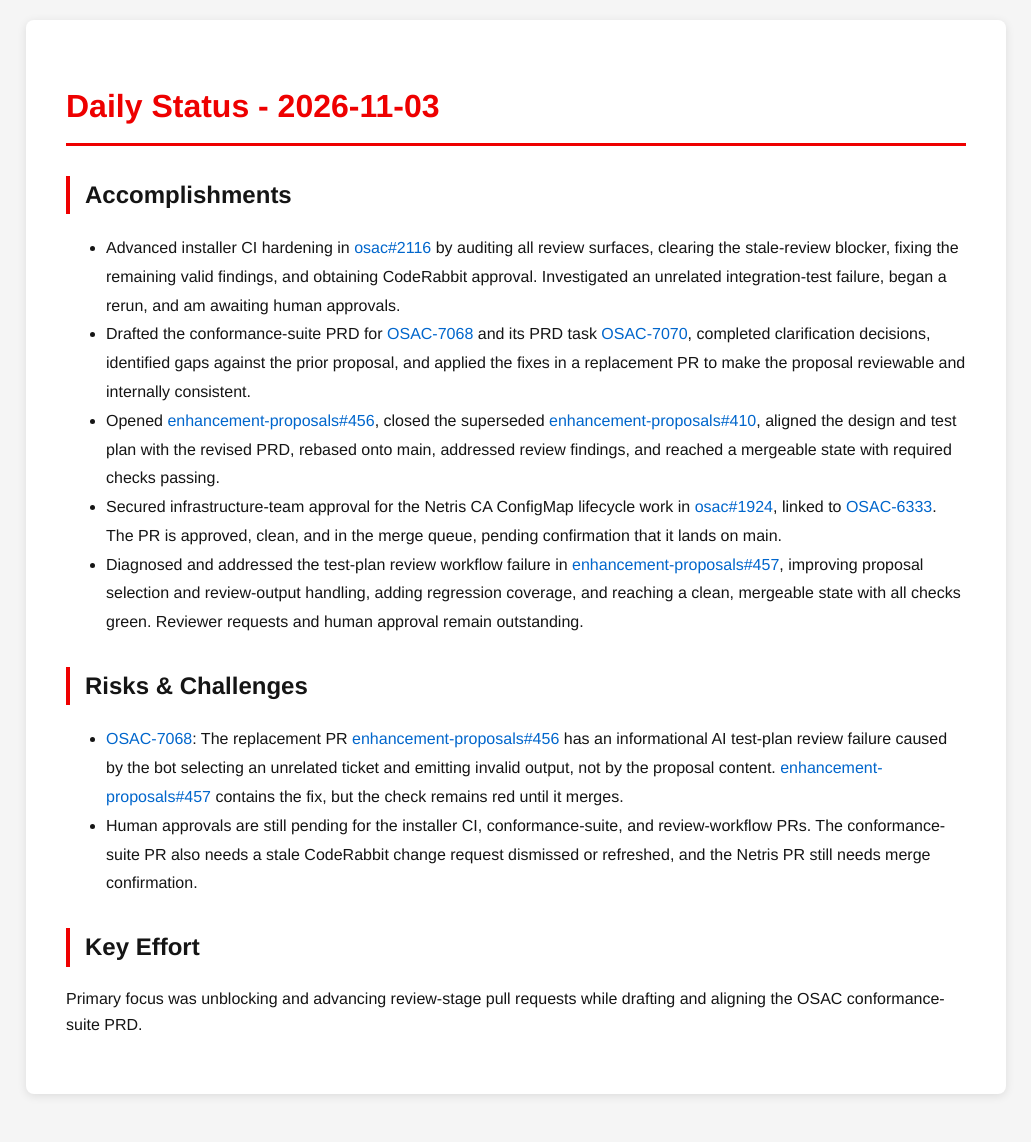
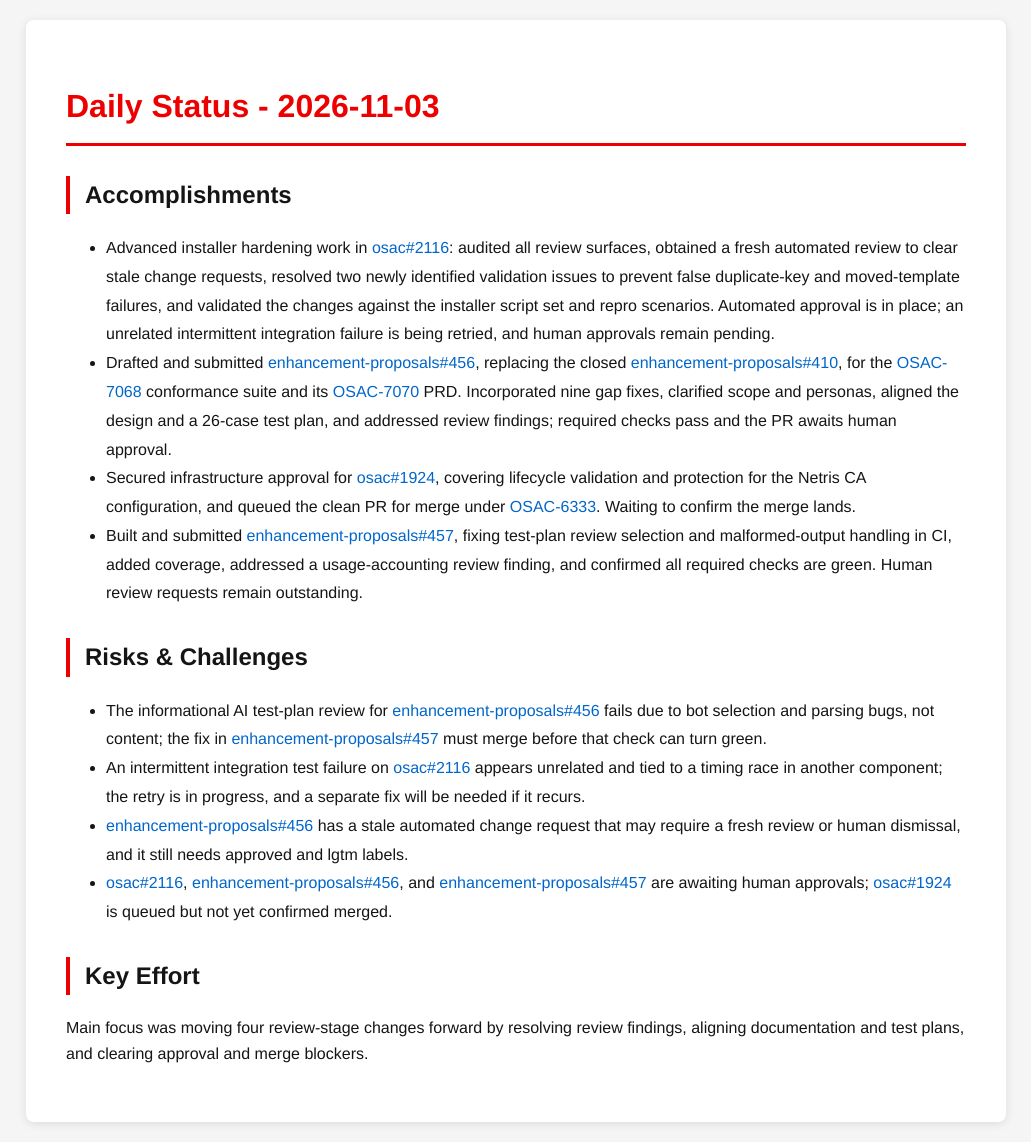
Before and after one commit to tzvatot/daily-status, a Jekyll site: the page built from 2026-11-03.md, in a window 1280 px wide. Shown: the whole page, without its empty margins (124-1155 px from the left). Built offline with Jekyll 4.4.1, drawn with Linux system fonts in a browser that asks for light colours; before the commit the page ends 1114 px from its top, so only the background shows below that.

Commit message:
Daily status update - 2026-11-03

```diff
--- a/2026-11-03.md
+++ b/2026-11-03.md
@@ -7,15 +7,16 @@ date: 2026-11-03
 # Daily Status - 2026-11-03
 
 ## Accomplishments
-- Advanced installer CI hardening in [osac#2116](https://github.com/osac-project/osac/pull/2116) by auditing all review surfaces, clearing the stale-review blocker, fixing the remaining valid findings, and obtaining CodeRabbit approval. Investigated an unrelated integration-test failure, began a rerun, and am awaiting human approvals.
-- Drafted the conformance-suite PRD for [OSAC-7068](https://redhat.atlassian.net/browse/OSAC-7068) and its PRD task [OSAC-7070](https://redhat.atlassian.net/browse/OSAC-7070), completed clarification decisions, identified gaps against the prior proposal, and applied the fixes in a replacement PR to make the proposal reviewable and internally consistent.
-- Opened [enhancement-proposals#456](https://github.com/osac-project/enhancement-proposals/pull/456), closed the superseded [enhancement-proposals#410](https://github.com/osac-project/enhancement-proposals/pull/410), aligned the design and test plan with the revised PRD, rebased onto main, addressed review findings, and reached a mergeable state with required checks passing.
-- Secured infrastructure-team approval for the Netris CA ConfigMap lifecycle work in [osac#1924](https://github.com/osac-project/osac/pull/1924), linked to [OSAC-6333](https://redhat.atlassian.net/browse/OSAC-6333). The PR is approved, clean, and in the merge queue, pending confirmation that it lands on main.
-- Diagnosed and addressed the test-plan review workflow failure in [enhancement-proposals#457](https://github.com/osac-project/enhancement-proposals/pull/457), improving proposal selection and review-output handling, adding regression coverage, and reaching a clean, mergeable state with all checks green. Reviewer requests and human approval remain outstanding.
+- Advanced installer hardening work in [osac#2116](https://github.com/osac-project/osac/pull/2116): audited all review surfaces, obtained a fresh automated review to clear stale change requests, resolved two newly identified validation issues to prevent false duplicate-key and moved-template failures, and validated the changes against the installer script set and repro scenarios. Automated approval is in place; an unrelated intermittent integration failure is being retried, and human approvals remain pending.
+- Drafted and submitted [enhancement-proposals#456](https://github.com/osac-project/enhancement-proposals/pull/456), replacing the closed [enhancement-proposals#410](https://github.com/osac-project/enhancement-proposals/pull/410), for the [OSAC-7068](https://redhat.atlassian.net/browse/OSAC-7068) conformance suite and its [OSAC-7070](https://redhat.atlassian.net/browse/OSAC-7070) PRD. Incorporated nine gap fixes, clarified scope and personas, aligned the design and a 26-case test plan, and addressed review findings; required checks pass and the PR awaits human approval.
+- Secured infrastructure approval for [osac#1924](https://github.com/osac-project/osac/pull/1924), covering lifecycle validation and protection for the Netris CA configuration, and queued the clean PR for merge under [OSAC-6333](https://redhat.atlassian.net/browse/OSAC-6333). Waiting to confirm the merge lands.
+- Built and submitted [enhancement-proposals#457](https://github.com/osac-project/enhancement-proposals/pull/457), fixing test-plan review selection and malformed-output handling in CI, added coverage, addressed a usage-accounting review finding, and confirmed all required checks are green. Human review requests remain outstanding.
 
 ## Risks & Challenges
-- [OSAC-7068](https://redhat.atlassian.net/browse/OSAC-7068): The replacement PR [enhancement-proposals#456](https://github.com/osac-project/enhancement-proposals/pull/456) has an informational AI test-plan review failure caused by the bot selecting an unrelated ticket and emitting invalid output, not by the proposal content. [enhancement-proposals#457](https://github.com/osac-project/enhancement-proposals/pull/457) contains the fix, but the check remains red until it merges.
-- Human approvals are still pending for the installer CI, conformance-suite, and review-workflow PRs. The conformance-suite PR also needs a stale CodeRabbit change request dismissed or refreshed, and the Netris PR still needs merge confirmation.
+- The informational AI test-plan review for [enhancement-proposals#456](https://github.com/osac-project/enhancement-proposals/pull/456) fails due to bot selection and parsing bugs, not content; the fix in [enhancement-proposals#457](https://github.com/osac-project/enhancement-proposals/pull/457) must merge before that check can turn green.
+- An intermittent integration test failure on [osac#2116](https://github.com/osac-project/osac/pull/2116) appears unrelated and tied to a timing race in another component; the retry is in progress, and a separate fix will be needed if it recurs.
+- [enhancement-proposals#456](https://github.com/osac-project/enhancement-proposals/pull/456) has a stale automated change request that may require a fresh review or human dismissal, and it still needs approved and lgtm labels.
+- [osac#2116](https://github.com/osac-project/osac/pull/2116), [enhancement-proposals#456](https://github.com/osac-project/enhancement-proposals/pull/456), and [enhancement-proposals#457](https://github.com/osac-project/enhancement-proposals/pull/457) are awaiting human approvals; [osac#1924](https://github.com/osac-project/osac/pull/1924) is queued but not yet confirmed merged.
 
 ## Key Effort
-Primary focus was unblocking and advancing review-stage pull requests while drafting and aligning the OSAC conformance-suite PRD.
+Main focus was moving four review-stage changes forward by resolving review findings, aligning documentation and test plans, and clearing approval and merge blockers.
```
